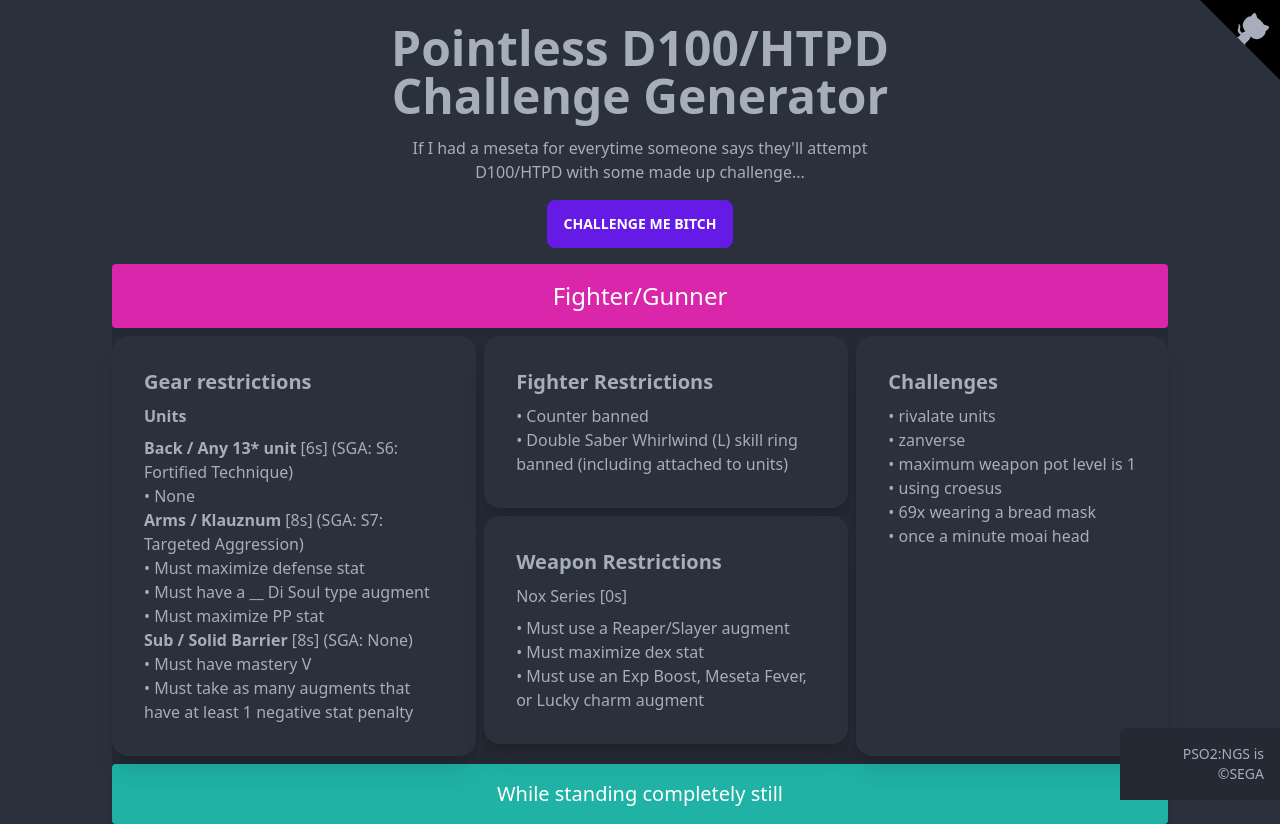
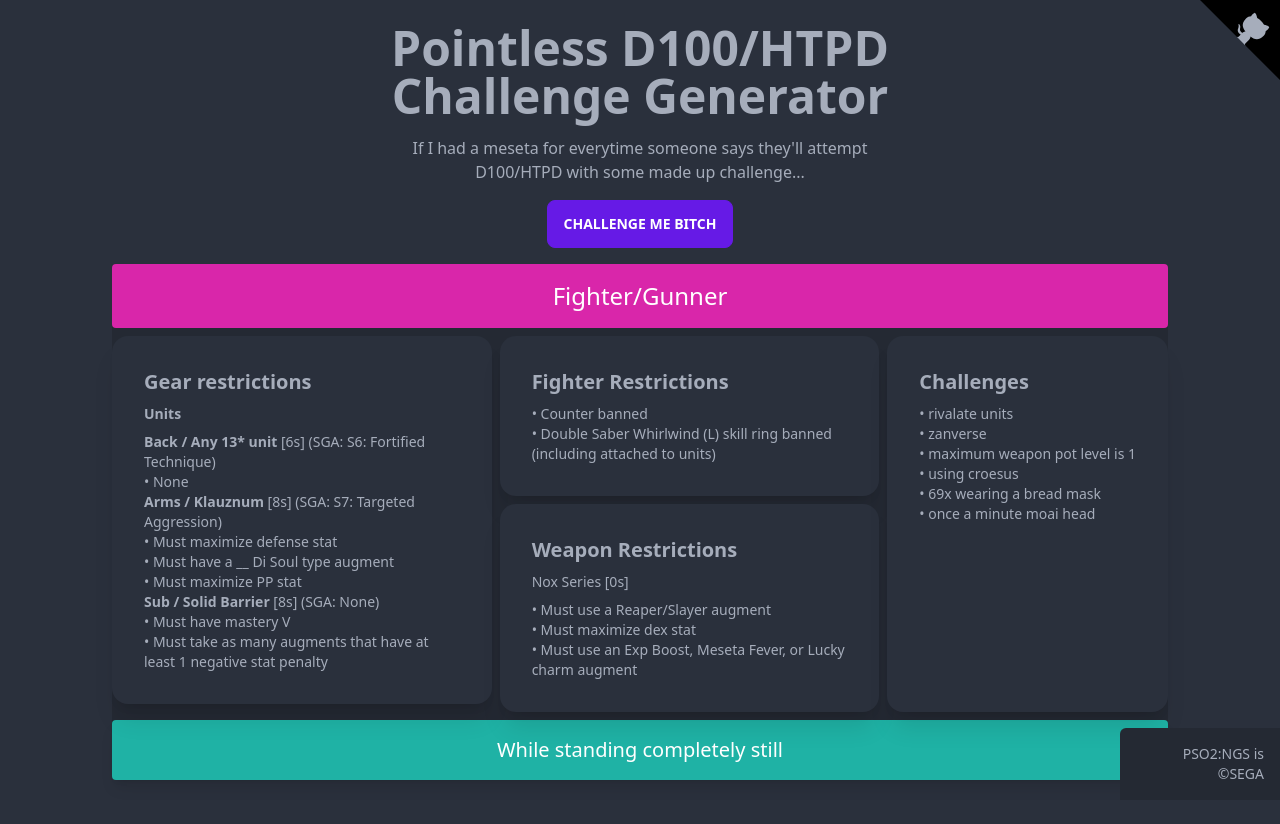
Before and after one commit to mumbler9486/pointless-d100-challenges, a SvelteKit app: page / in a window 1280 px wide. Both pictures are taken after a click on the button "CHALLENGE ME BITCH". After the commit the page ends 800 px from the top, so only its background shows below. Built offline with nearby package versions, Linux system fonts and the light colour scheme.

Commit message:
💄Shrink text size a bit

```diff
--- a/src/components/ChallengeView.svelte
+++ b/src/components/ChallengeView.svelte
@@ -13,7 +13,7 @@
 		{challenge.mainClass}{challenge.subClass ? `/${challenge.subClass}` : ''}
 	</div>
 	<div>
-		<div class="card card-side bg-base-100 shadow-xl">
+		<div class="card card-side bg-base-100 shadow-xl text-sm">
 			<div class="card-body">
 				<h2 class="card-title">Gear restrictions</h2>
 				<strong>Units</strong>
@@ -53,7 +53,7 @@
 		</div>
 	</div>
 	<div>
-		<div class="card card-side bg-base-100 shadow-xl">
+		<div class="card card-side bg-base-100 shadow-xl text-sm">
 			<div class="card-body">
 				<h2 class="card-title">{challenge.mainClass} Restrictions</h2>
 				<ul>
@@ -63,7 +63,7 @@
 				</ul>
 			</div>
 		</div>
-		<div class="card card-side bg-base-100 shadow-xl mt-2">
+		<div class="card card-side bg-base-100 shadow-xl mt-2 text-sm">
 			<div class="card-body">
 				<h2 class="card-title">Weapon Restrictions</h2>
 				{challenge.weaponRestriction.name} [{challenge.weaponRestriction.slots}s]
@@ -76,7 +76,7 @@
 			</div>
 		</div>
 	</div>
-	<div class="card card-side bg-base-100 shadow-xl">
+	<div class="card card-side bg-base-100 shadow-xl text-sm">
 		<div class="card-body">
 			<h2 class="card-title">Challenges</h2>
 			<ul>
```
